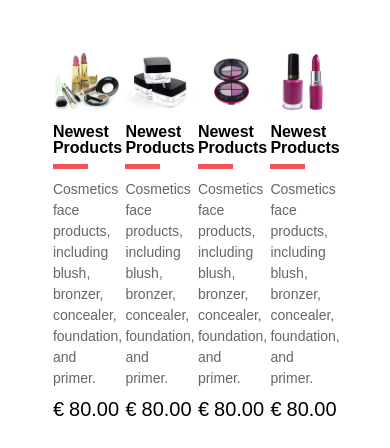
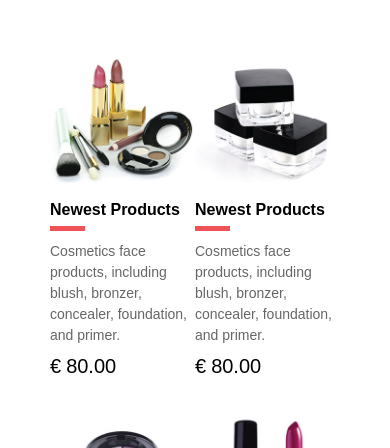
Before and after one commit to SiaoXiao/layout_MakeUp, a plain HTML site: page index.html in a window 390 px wide. Shown: the part 1138-1586 px from the top of the page. Drawn offline with Linux system fonts and the light colour scheme.

Commit message:
rwd update

```diff
--- a/style.scss
+++ b/style.scss
@@ -244,6 +244,19 @@ main {
                 }
             }
         }
+
+        @media (max-width: 768px){
+            .itemBox{
+                display: grid;
+                grid-template-columns: 1fr 1fr;
+                row-gap: 20px;
+
+                .itemCard{
+                    width: 100%;
+
+                }
+            }
+        }
     }
 }
 
```
Also changed, not shown: style.css, 1 other file.
